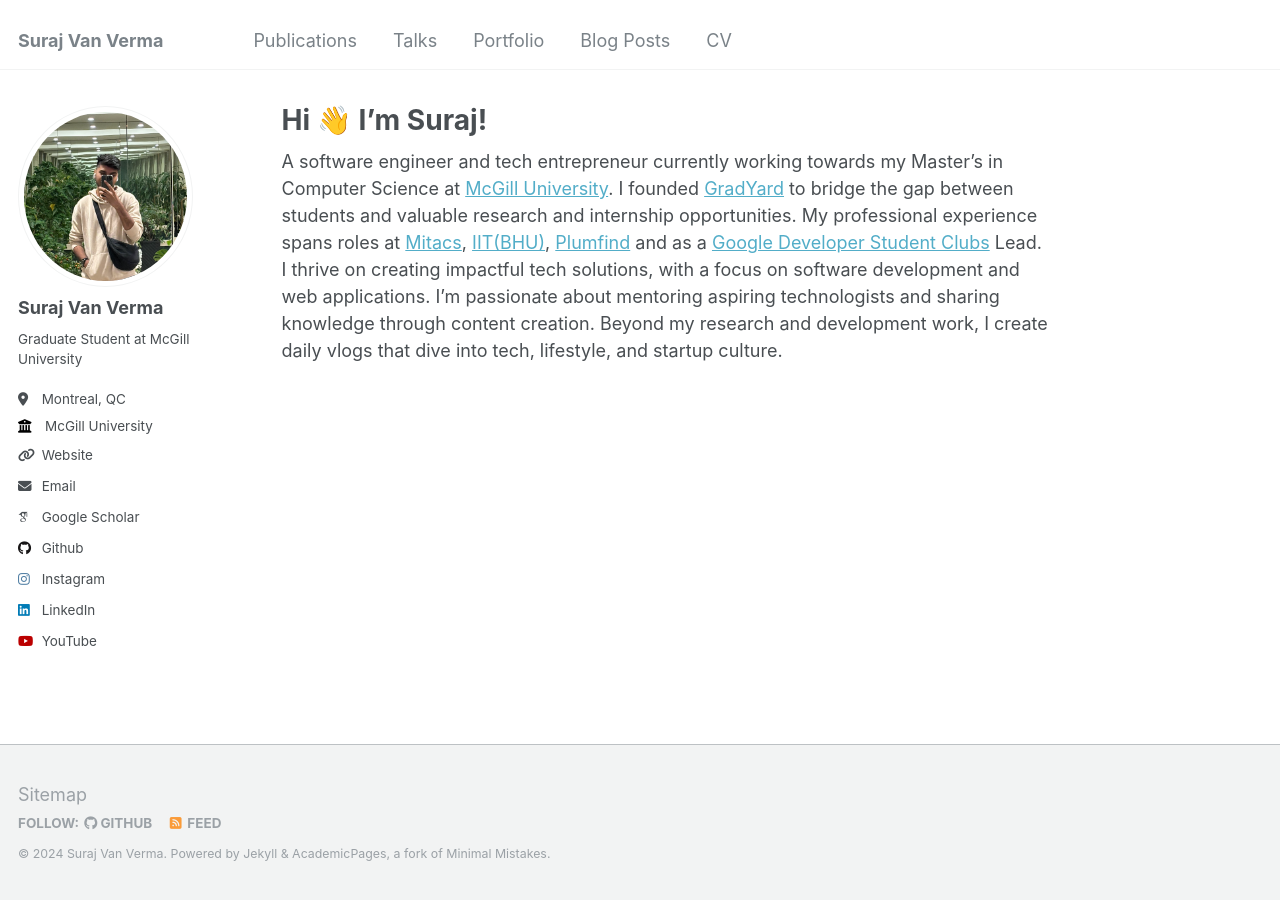
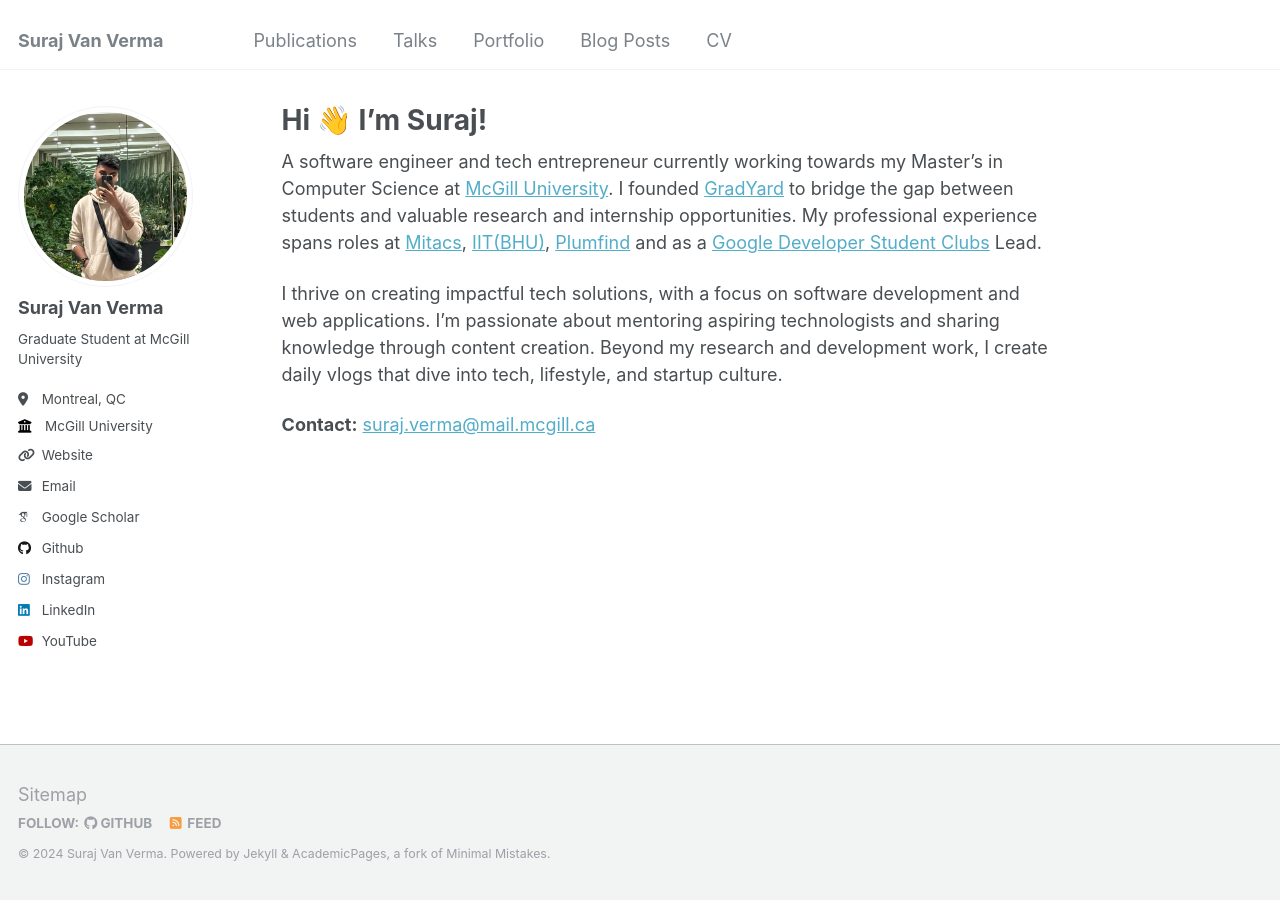
Before and after one commit to bythebug/bythebug.github.io, a Jekyll site: the page built from _pages/about.md, in a window 1280 px wide. Built offline with Jekyll 4.4.1, drawn with Linux system fonts in a browser that asks for light colours; some web fonts are replaced.

Commit message:
Added Email

```diff
--- a/_pages/about.md
+++ b/_pages/about.md
@@ -6,4 +6,9 @@
   - /about/
   - /about.html
 ---
-A software engineer and tech entrepreneur currently working towards my Master’s in Computer Science at [McGill University](https://mcgill.ca). I founded [GradYard](gradyard.substack.com) to bridge the gap between students and valuable research and internship opportunities. My professional experience spans roles at [Mitacs](https://www.mitacs.ca), [IIT(BHU)](https://www.iitbhu.ac.in/), [Plumfind](https://www.plumfind.com/) and as a [Google Developer Student Clubs](https://developers.google.com/community/gdsc) Lead. I thrive on creating impactful tech solutions, with a focus on software development and web applications. I’m passionate about mentoring aspiring technologists and sharing knowledge through content creation. Beyond my research and development work, I create daily vlogs that dive into tech, lifestyle, and startup culture.
+A software engineer and tech entrepreneur currently working towards my Master’s in Computer Science at [McGill University](https://mcgill.ca). I founded [GradYard](gradyard.substack.com) to bridge the gap between students and valuable research and internship opportunities. My professional experience spans roles at [Mitacs](https://www.mitacs.ca), [IIT(BHU)](https://www.iitbhu.ac.in/), [Plumfind](https://www.plumfind.com/) and as a [Google Developer Student Clubs](https://developers.google.com/community/gdsc) Lead.
+
+I thrive on creating impactful tech solutions, with a focus on software development and web applications. I’m passionate about mentoring aspiring technologists and sharing knowledge through content creation. Beyond my research and development work, I create daily vlogs that dive into tech, lifestyle, and startup culture.
+
+**Contact:**
+[suraj.verma@mail.mcgill.ca](mailto:suraj.verma@mail.mcgill.ca)
```
